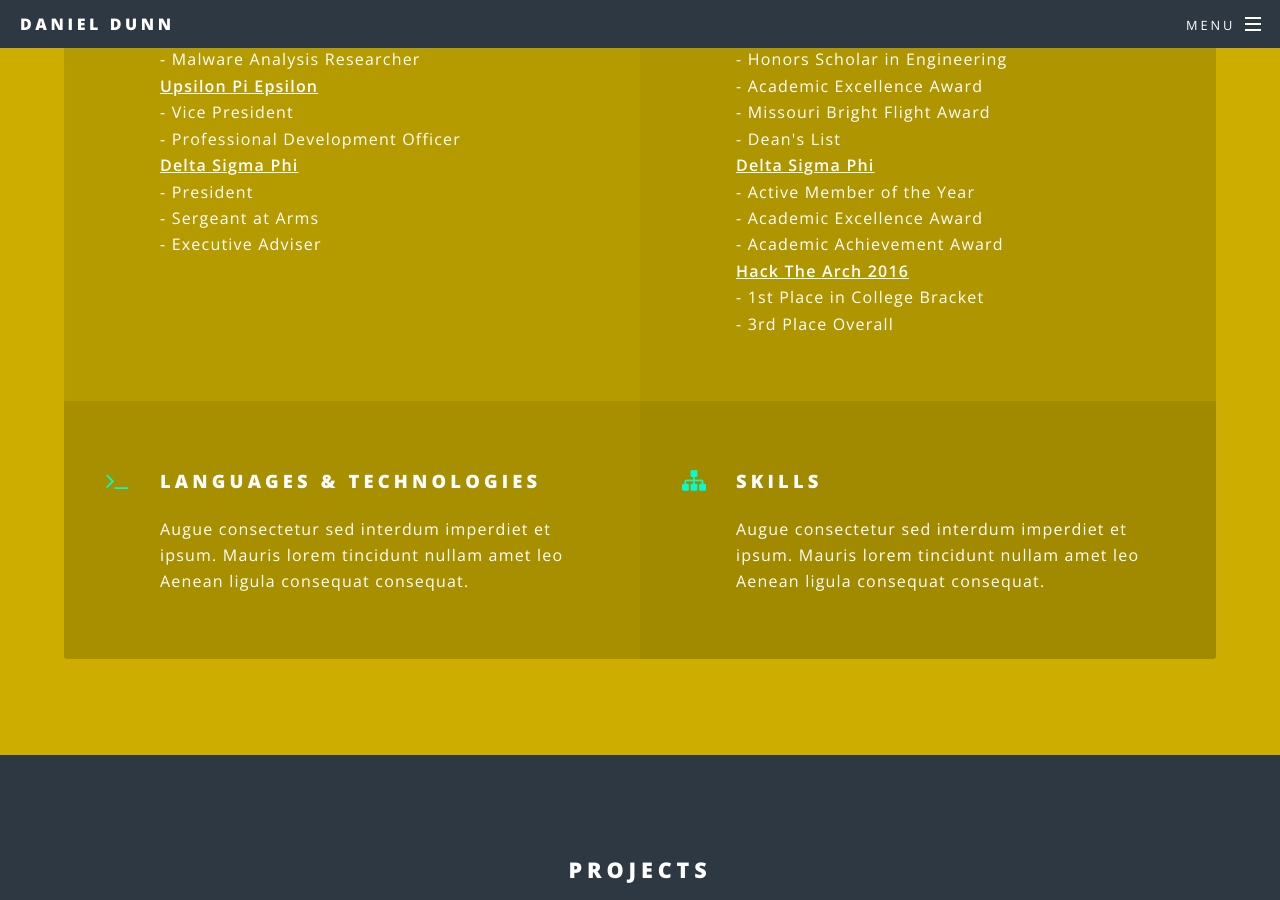
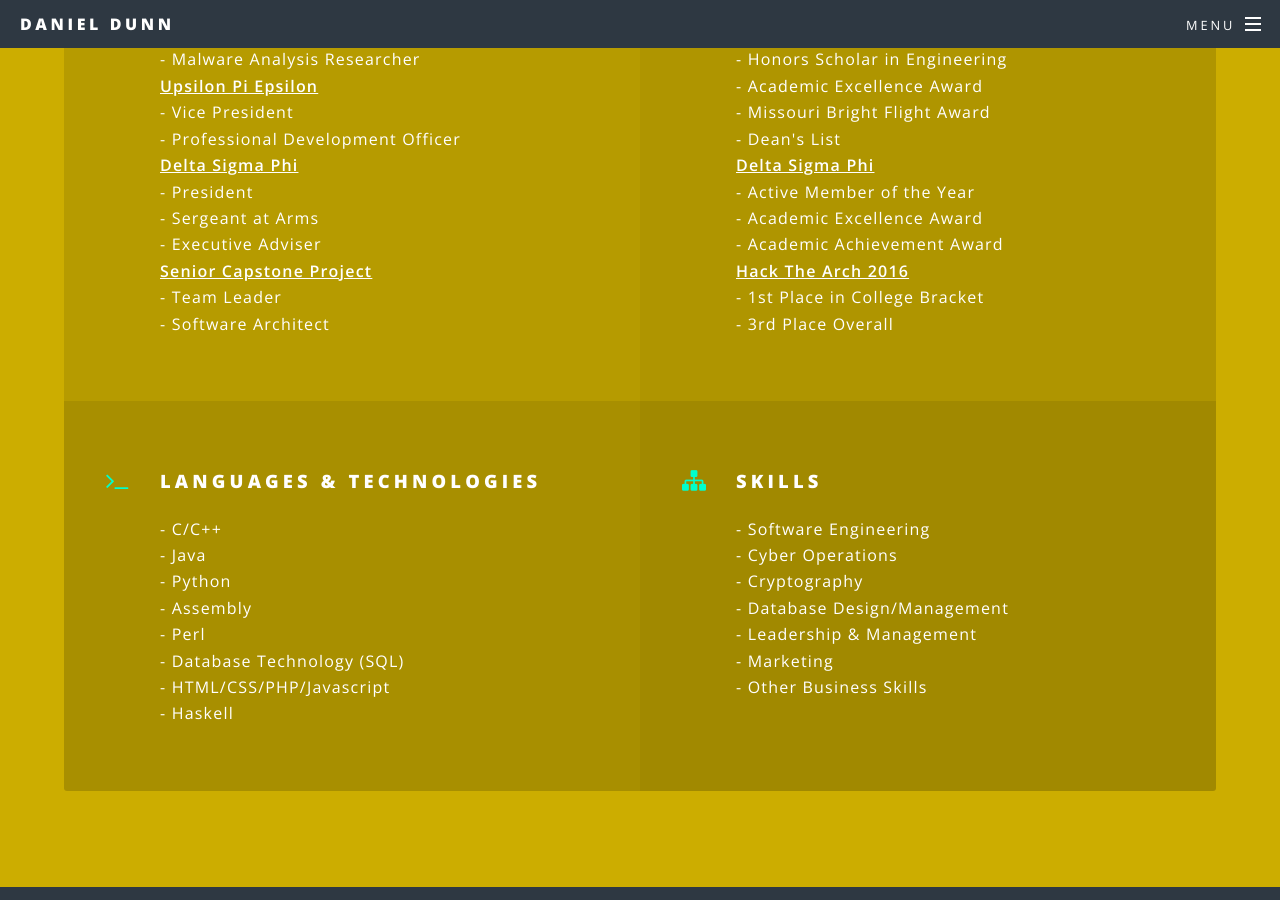
Before and after one commit to NicelyDunn7/dpdunn10.github.io, a Jekyll site: the page built from index.html, in a window 1280 px wide and 900 px high, scrolled down 2368 px. Built offline with Jekyll 4.4.1, drawn with Linux system fonts in a browser that asks for light colours; some of the changed text lies outside the part shown.

Commit message:
Update Resume Section
Updated the Languages & Technologies, and Skills portions of the resume
section

```diff
--- a/index.html
+++ b/index.html
@@ -37,7 +37,7 @@ layout: landing
 						<div class="inner">
 							<header class="major">
 								<h2>Résumé</h2>
-								<p style="color:white;">This is a brief overview of the different sections of my portfolio</p>
+								<p style="color:white;">These are some of the highlights of my portfolio</p>
 							</header>
 							<ul class="features">
 								<li class="icon fa-university">
@@ -77,7 +77,10 @@ layout: landing
 										<b><u>Delta Sigma Phi</u></b><br>
 										- President<br>
 										- Sergeant at Arms<br>
-										- Executive Adviser
+										- Executive Adviser<br>
+										<b><u>Senior Capstone Project</u></b><br>
+										- Team Leader<br>
+										- Software Architect
 									</p>
 								</li>
 								<li class="icon fa-trophy">
@@ -100,11 +103,28 @@ layout: landing
 								</li>
 								<li class="icon fa-terminal">
 									<h3>Languages & Technologies</h3>
-									<p>Augue consectetur sed interdum imperdiet et ipsum. Mauris lorem tincidunt nullam amet leo Aenean ligula consequat consequat.</p>
+									<p>
+										- C/C++<br>
+										- Java<br>
+										- Python<br>
+										- Assembly<br>
+										- Perl<br>
+										- Database Technology (SQL)<br>
+										- HTML/CSS/PHP/Javascript<br>
+										- Haskell<br>
+									</p>
 								</li>
 								<li class="icon fa-sitemap">
 									<h3>Skills</h3>
-									<p>Augue consectetur sed interdum imperdiet et ipsum. Mauris lorem tincidunt nullam amet leo Aenean ligula consequat consequat.</p>
+									<p>
+										- Software Engineering<br>
+										- Cyber Operations<br>
+										- Cryptography<br>
+										- Database Design/Management<br>
+										- Leadership & Management<br>
+										- Marketing<br>
+										- Other Business Skills
+									</p>
 								</li>
 							</ul>
 						</div>
```
Also changed, not shown: 2 other files.
